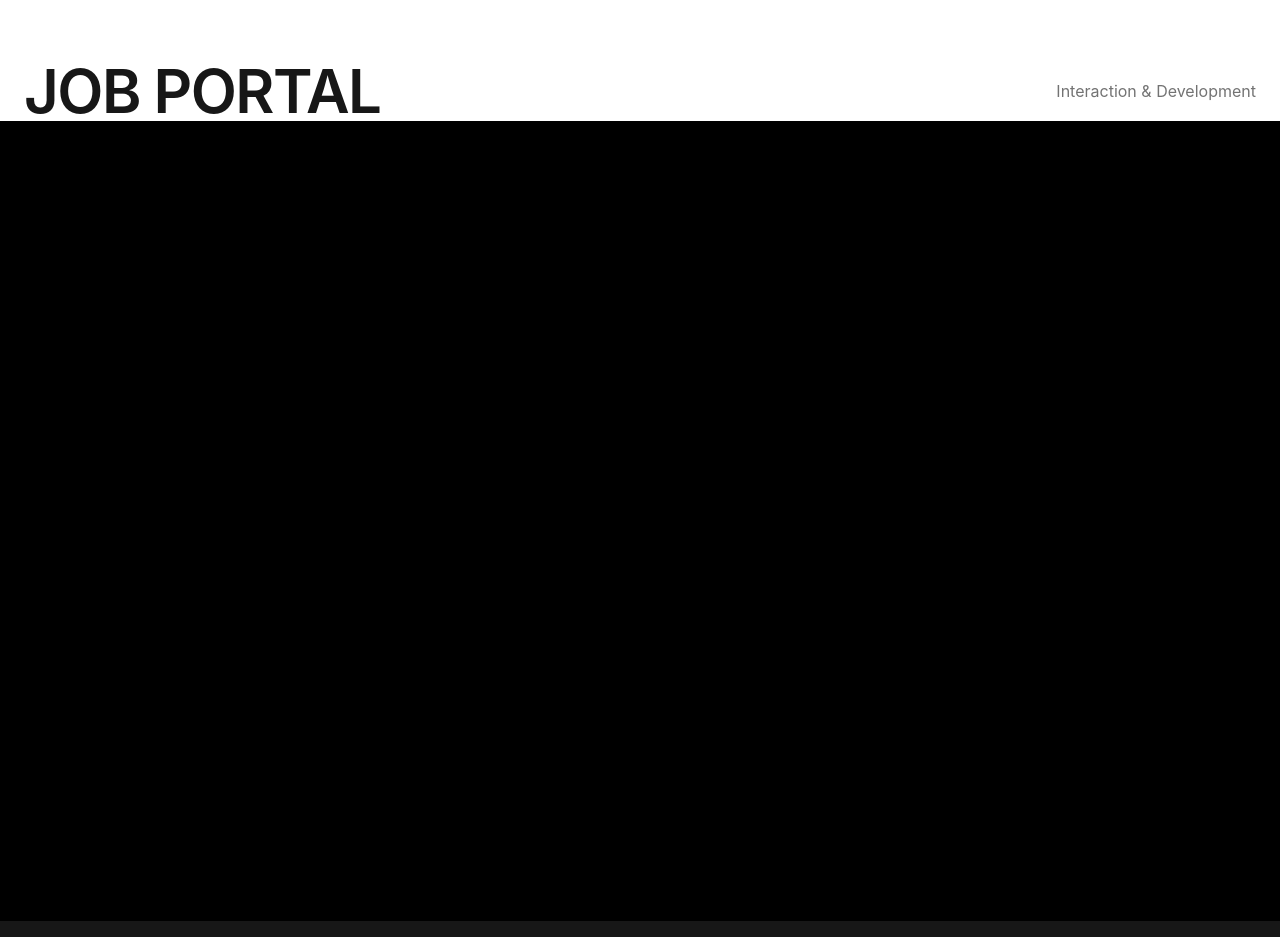
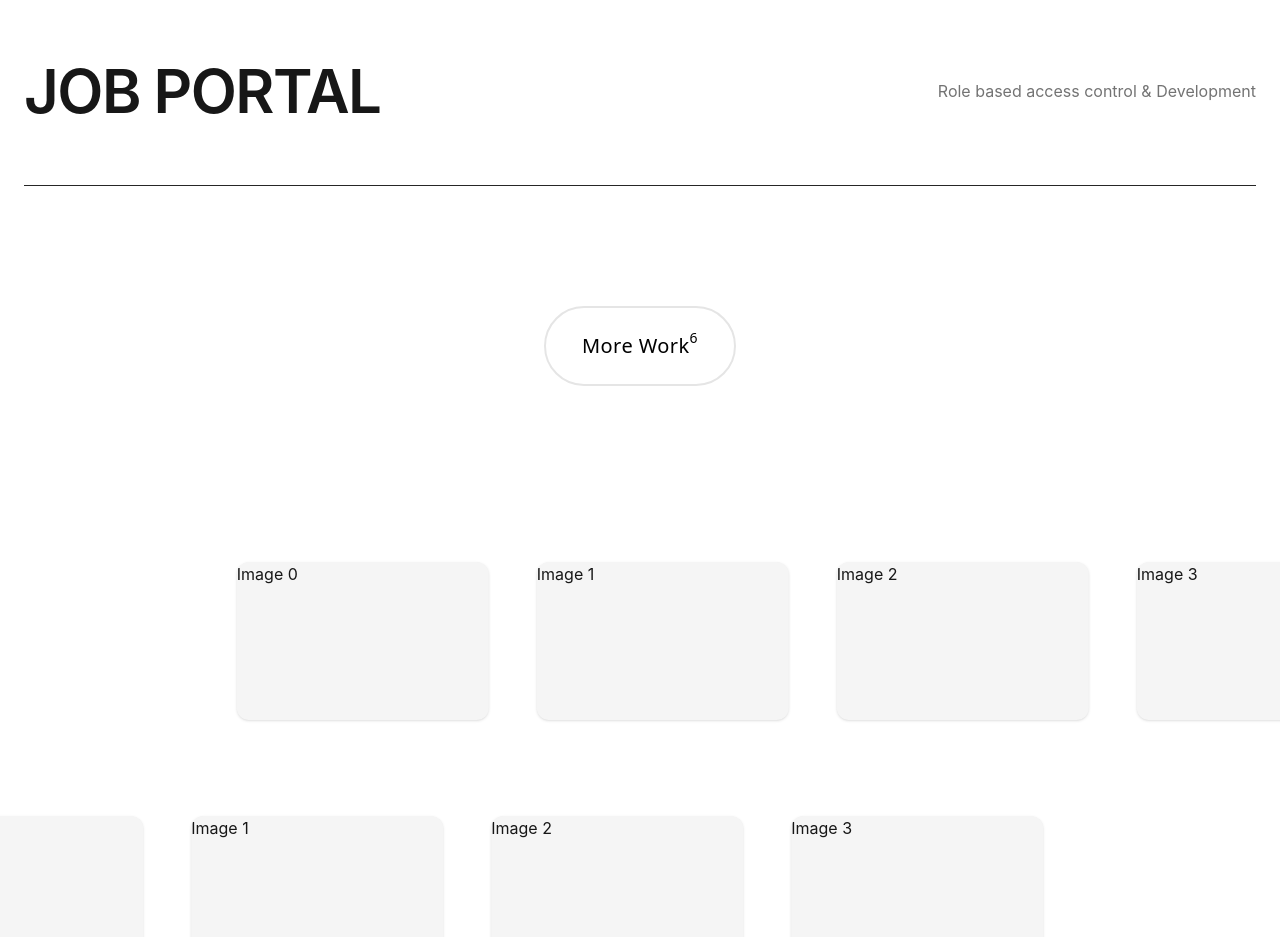
Before and after one commit to tanushpatel-git/My-Porfolio, a React (Vite) app: page / in a window 1280 px wide. Shown: the part 1860-2797 px from the top of the page. Built offline with nearby package versions, Linux system fonts and the light colour scheme.

Commit message:
add last page work of home

```diff
--- a/src/App.jsx
+++ b/src/App.jsx
@@ -19,14 +19,11 @@
   }, []);
 
   return (
-    <div>
+    <div className='relative'>
       <LoaderAnimation show={showLoader}>
         <LenisProviderHook>
-          <div className='relative'>
             <HomePage />
-          <MenuBtn/>
-        </div>
-        <div className='h-screen w-full bg-black relative'></div>
+            <MenuBtn/>
         </LenisProviderHook>
       </LoaderAnimation>
     </div>
--- /dev/null
+++ b/src/Components/uiAnimationHooks/Scrollgallery.jsx
@@ -0,0 +1,78 @@
+import { motion, useScroll, useTransform } from "framer-motion";
+import { div } from "framer-motion/client";
+
+const images = [
+  "/img1.jpg",
+  "/img2.jpg",
+  "/img3.jpg",
+  "/img4.jpg",
+  "/img5.jpg",
+  "/img6.jpg",
+  "/img7.jpg",
+  "/img8.jpg",
+  "/img9.jpg",
+  "/img10.jpg",
+  "/img11.jpg",
+  "/img12.jpg",
+];
+
+export default function Scrollgallery() {
+  const { scrollYProgress } = useScroll();
+
+  // Scroll-based transforms
+  const leftToRight = useTransform(scrollYProgress, [0, 1], ["-15%", "15%"]);
+  const rightToLeft = useTransform(scrollYProgress, [0, 1], ["15%", "-15%"]);
+
+  return (
+    <div className="min-h-[20vh] bg-white px-16 py-24">
+      <div className="space-y-24">
+
+        {/* Row 1 */}
+        <motion.div
+          style={{ x: leftToRight }}
+          className="grid grid-cols-4 gap-12"
+        >
+          {images.slice(0, 4).map((src, i) => (
+            // <Card key={i} src={src} />
+            <div key={i} className="aspect-16/10 overflow-hidden rounded-xl bg-neutral-100 shadow-sm">Image {i}</div>
+          ))}
+        </motion.div>
+
+        {/* Row 2 */}
+        <motion.div
+          style={{ x: rightToLeft }}
+          className="grid grid-cols-4 gap-12"
+        >
+          {images.slice(4, 8).map((src, i) => (
+            // <Card key={i} src={src} />
+            <div key={i} className="aspect-16/10 overflow-hidden rounded-xl bg-neutral-100 shadow-sm">Image {i}</div>
+          ))}
+        </motion.div>
+
+        {/* Row 3 */}
+        <motion.div
+          style={{ x: leftToRight }}
+          className="grid grid-cols-4 gap-12"
+        >
+          {images.slice(8, 12).map((src, i) => (
+            // <Card key={i} src={src} />
+            <div key={i} className="aspect-16/10 overflow-hidden rounded-xl bg-neutral-100 shadow-sm">Image {i}</div>
+          ))}
+        </motion.div>
+
+      </div>
+    </div>
+  );
+}
+
+function Card({ src }) {
+  return (
+    <div className="aspect-16/10 overflow-hidden rounded-xl bg-neutral-100 shadow-sm">
+      <img
+        src={src}
+        alt=""
+        className="h-full w-full object-cover"
+      />
+    </div>
+  );
+}
--- /dev/null
+++ b/src/Components/uiCompo/HomeLastIntraction.jsx
@@ -0,0 +1,116 @@
+import { useAnimation } from "framer-motion";
+import MagneticLink from "../uiAnimationHooks/MagneticLink";
+import { motion, useScroll, useTransform } from "framer-motion";
+import { useRef, useState } from "react";
+import Scrollgallery from "../uiAnimationHooks/Scrollgallery";
+import { useEffect } from "react";
+
+
+
+export default function HomeLastIntraction() {
+  const [offsetX, setOffsetX] = useState(0);
+
+  const handleMouseEnterForHover = () => {
+    btnHover.current.style.color = "white";
+    controls.start({
+      y: "0%",
+      transition: { duration: 0.5, ease: [0.34, 1.0, 0.64, 1.0] }, // Custom bezier as requested
+    });
+  };
+  const handleMouseLeaveForHover = async () => {
+    btnHover.current.style.color = "black";
+    await controls.start({
+      y: "-100%",
+      transition: { duration: 0.4, ease: [0.34, 1.0, 0.64, 1.0] },
+    });
+    controls.set({ y: "100%" });
+  };
+
+  const controls = useAnimation();
+  const btnHover = useRef(null);
+  const sectionRef = useRef(null);
+
+  const { scrollYProgress } = useScroll({
+    target: sectionRef,
+    offset: ["start start", "end start"],
+  });
+
+  const y = useTransform(scrollYProgress, [0, 1], ["0%", "-20%"]);
+  const radius = useTransform(scrollYProgress, [0, 1], [48, 0]);
+
+  useEffect(() => {
+    const handleScroll = () => {
+      const scrollY = window.scrollY;
+
+      // Control how far the button moves (max 200px)
+      const maxMove = 200;
+      const move = Math.min(scrollY * 0.3, maxMove);
+
+      setOffsetX(move);
+    };
+
+    window.addEventListener("scroll", handleScroll);
+    return () => window.removeEventListener("scroll", handleScroll);
+  }, []);
+
+  return (
+    <>
+    <div className="min-h-screen w-full mt-30 relative">
+      <motion.section
+        ref={sectionRef}
+        style={{
+          y,
+          borderBottomLeftRadius: radius,
+          borderBottomRightRadius: radius,
+        }}
+        className="relative z-20 min-h-[20vh] bg-white overflow-hidden flex flex-col items-center justify-center"
+      >
+        {/* Button */}
+        <MagneticLink>
+          <button
+            className="w-48 h-20 rounded-[9999px] border-2 border-neutral-200 bg-transparent text-black tracking-wide hover:scale-105 transition-transform overflow-hidden"
+
+          >
+            <div
+              onMouseEnter={handleMouseEnterForHover}
+              onMouseLeave={handleMouseLeaveForHover}
+              className=
+              "relative flex items-center justify-center w-full h-full cursor-pointer overflow-hidden"
+            >
+              {/* BLUE CIRCLE */}
+              <motion.div
+                initial={{ y: "100%" }}
+                animate={controls}
+                className="absolute inset-0 z-0 bg-[#455ce9]"
+                style={{
+                  width: "100%",
+                  height: "100%",
+                  borderRadius: "9999px"
+                }}
+              />
+              {/* ICON */}
+              <div ref={btnHover} className="relative font-sans z-10 flex justify-center items-center">
+                <h1 className="text-xl">More Work</h1>
+                <h5 className="text-sm -mt-4">6</h5>
+              </div>
+            </div>
+          </button>
+        </MagneticLink>
+
+        {/* Gallery */}
+        <div className="mt-20 w-full">
+          <Scrollgallery />
+        </div>
+      </motion.section>
+    </div>
+    <div>
+      {/* BOTTOM STATIC SECTION */}
+      <section className="min-h-screen bg-linear-to-b from-[#0f1115] to-[#151821] text-white flex items-center">
+          <div>
+
+          </div>
+      </section>
+    </div>
+    </>
+  );
+}
--- a/src/Components/uiCompo/HomeWork.jsx
+++ b/src/Components/uiCompo/HomeWork.jsx
@@ -5,6 +5,7 @@
 import K72 from "../../assets/k72.png";
 import OrderMate from "../../assets/order-mate.png";
 import JobPortal from "../../assets/job-portal.png";
+import HomeLastIntraction from "./HomeLastIntraction";
 
 export default function HomeWork() {
   const controls = useAnimation();
@@ -98,9 +99,9 @@
   };
 
   const projects = [
-    { title: "ORDER MATE", image: OrderMate },
-    { title: "K72", image: K72 },
-    { title: "JOB PORTAL", image: JobPortal },
+    { title: "ORDER MATE", image: OrderMate, projectDiscription: "Route protection & Development" },
+    { title: "K72", image: K72, projectDiscription: "Intraction & Development" },
+    { title: "JOB PORTAL", image: JobPortal, projectDiscription: "Role based access control & Development" },
   ];
 
 
@@ -239,21 +240,22 @@
               <div
                 key={project.title}
                 onMouseEnter={() => handleProjectEnter(index)}
-                className="mt-20 border-t pt-16 grid grid-cols-1 md:grid-cols-2 items-center gap-8"
+                className={`mt-20 border-t pt-16 grid grid-cols-1 md:grid-cols-2 items-center gap-8 ${index === projects.length - 1 ? "border-b border-b-neutral-800 pb-16" : ""}`}
               >
                 <h2 className="text-6xl font-semibold tracking-tight">
                   {project.title}
                 </h2>
                 <p className="text-neutral-500 md:text-right">
-                  Interaction & Development
+                  {project.projectDiscription}
                 </p>
               </div>
             ))}
-
           </section>
-
         </div>
       </section>
+      <div>
+      </div>
+      <HomeLastIntraction/>
     </div>
   );
 }
--- a/src/Components/uiCompo/MenuBtn.jsx
+++ b/src/Components/uiCompo/MenuBtn.jsx
@@ -151,10 +151,10 @@
                     {/* ICON */}
                     <div className="relative w-6 h-6 z-10 flex justify-center items-center">
                         <span
-                            className={`absolute w-6 h-0.5 rounded-full transition-all duration-500 ${open ? "rotate-45 bg-white" : "-translate-y-2 bg-white"}`}
+                            className={`absolute w-8 font-sans font-extralight h-0.5 mt-1 rounded-full transition-all duration-500 ${open ? "rotate-45 -mt-1 bg-white" : "-translate-y-2 bg-white"}`}
                         />
                         <span
-                            className={`absolute w-6 h-0.5 rounded-full transition-all duration-500 ${open ? "-rotate-45 bg-white" : "translate-y-2 bg-white"}`}
+                            className={`absolute w-8 font-sans font-extralight h-0.5 -mt-1  rounded-full transition-all duration-500 ${open ? "-rotate-45 mt-1 bg-white" : "translate-y-2 bg-white"}`}
                         />
                     </div>
                 </div>
```
